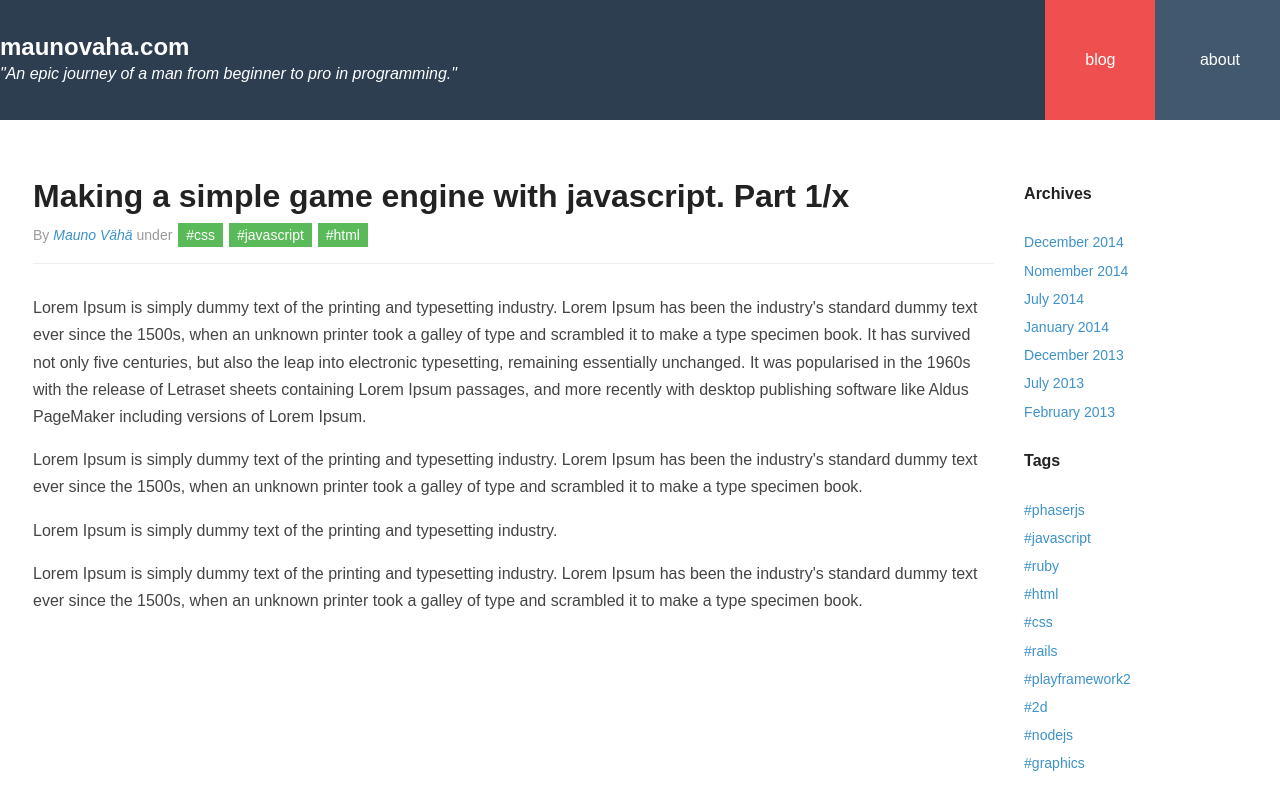
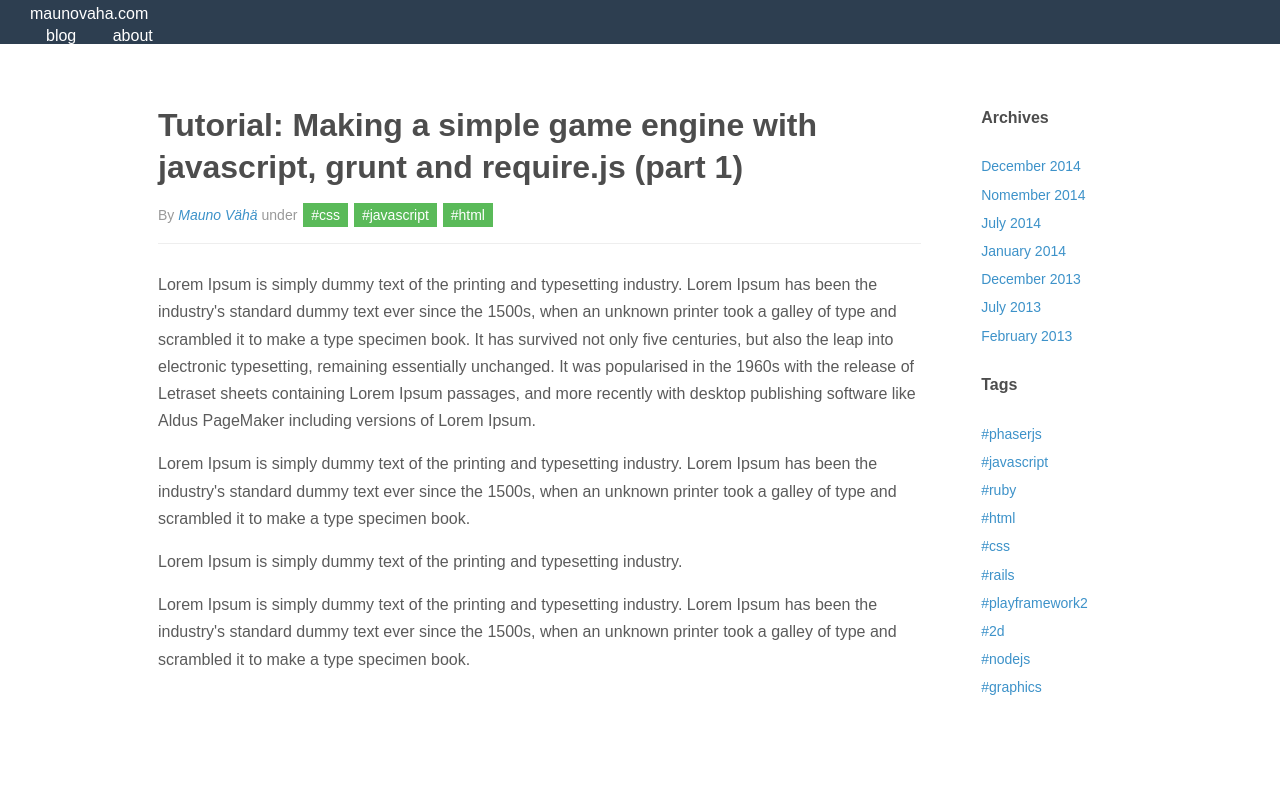
Before and after one commit to maunovaha/maunovaha.com, a Jekyll site: the page built from index.html, in a window 1280 px wide. Shown: the top 810 px of the page. Built offline with Jekyll 4.4.1, drawn with Linux system fonts in a browser that asks for light colours.

Commit message:
Reformats blog template and styles

```diff
--- a/_layouts/default.html
+++ b/_layouts/default.html
@@ -14,11 +14,8 @@
 
 <header class="site-header">
   <div class="content pure-g">
-    <div class="pure-u-1 pure-u-lg-16-24">
-      <h1><a href="/blog">maunovaha.com</a></h1>
-      <p><em>"An epic journey of a man from beginner to pro in programming."</em></p>
-    </div>
-    <div class="pure-u-1 pure-u-lg-8-24">
+    <div class="pure-u-1">
+      <a href="/blog" class="pure-menu-heading">maunovaha.com</a>
       <nav>
         <ul>
           <li><a href="/blog" class="selected">Blog</a></li>
@@ -27,6 +24,22 @@
       </nav>
     </div>
   </div>
+  <!--
+  <div class="content pure-g">
+    <div class="pure-u-1 pure-u-lg-19-24">
+      <h1><a href="/blog">maunovaha.com</a></h1>
+      <p><em>"An epic journey of a man from beginner to pro in programming."</em></p>
+    </div>
+    <div class="pure-u-1 pure-u-lg-5-24">
+      <nav>
+        <ul>
+          <li><a href="/blog" class="selected">Blog</a></li>
+          <li><a href="/about">About</a></li>
+        </ul>
+      </nav>
+    </div>
+  </div>
+  -->
 </header>
 
 <!--
@@ -52,7 +65,7 @@
     <!-- start of {{ post }}-->
     <article>
       <header class="post-header">
-        <h1 class="post-title">Making a simple game engine with javascript. Part 1/x</h1>
+        <h1 class="post-title">Tutorial: Making a simple game engine with javascript, grunt and require.js (part 1)</h1>
         <p class="post-meta">By <a href="/about" class="post-author"><em>Mauno Vähä</em></a> under <a href="#" class="post-tag">#CSS</a> <a href="#" class="post-tag">#JavaScript</a> <a href="#" class="post-tag">#HTML</a></p>
       </header>
       <p>
--- a/_sass/_base.scss
+++ b/_sass/_base.scss
@@ -6,7 +6,7 @@
 
 body {
   line-height: 1.7em;
-  color: #444;
+  color: #5b5b5b;
   /*font-size: 13px;*/
 }
 
@@ -17,7 +17,7 @@ h4,
 h5,
 h6,
 label {
-  color: #222;
+  color: #4D4D4D;
 }
 
 /*
--- a/_sass/_content.scss
+++ b/_sass/_content.scss
@@ -1,24 +1,24 @@
 .site-content {
-  max-width: 1280px;
-  margin: 33px auto;
-  padding: 0px 33px;
+  max-width: 1024px;
+  margin: 30px auto;
+  padding: 0px 30px;
 }
 
 .site-content .post {
   .post-header {
     border-bottom: 1px solid #eee;
-    margin-bottom: 30px;
+    margin-bottom: 27px;
   }
 
   .post-header .post-title {
     margin: 0px;
-    line-height: 32px;
+    line-height: 42px;
   }
 
   .post-header .post-meta {
     color: #999;
     font-size: 14px;
-    margin-top: 10px;
+    /*margin-top: 20px;*/
 
     a,
     a:visited,
@@ -58,7 +58,7 @@
 }
 
 .site-content .post-navigation {
-  padding-left: 30px;
+  padding-left: 60px;
 
   .post-navigation-group:first-child h4 {
     margin-top: 0px;
--- a/_sass/_header.scss
+++ b/_sass/_header.scss
@@ -4,10 +4,9 @@
 
 .site-header .content {
   color: #fff;
-  max-width: 1280px;
-  /* padding: 0px 33px; */
+  /*max-width: 1280px;*/
+  padding: 0px 30px;
   margin: 0 auto;
-  text-align: center;
 
   a,
   a:visited,
@@ -28,7 +27,8 @@
   }
 
   h1 {
-    margin: 33px 0px 0px 0px;
+    margin: 10px 0px 10px 0px;
+    font-size: 16px;
   }
 
   p {
@@ -36,7 +36,7 @@
   }
 
   nav {
-    margin: 22px 0px 0px 0px; /* 22px 0px 20px 0px; */
+    /*margin: 22px 0px 0px 0px; */ /* 22px 0px 20px 0px; */
   }
 
   ul {
@@ -44,7 +44,6 @@
     margin: 0px;
     list-style: none;
     line-height: 16px;
-    background: #42586F;
   }
 
   ul li {
@@ -56,12 +55,11 @@
 
   ul li a {
     margin: 0px;
-    padding: 33px 40px;
+    padding: 0px 16px;  /* 33px 40px; */
     float: left;
   }
 
   ul li a.selected {
-    background: #ef504f;
     text-decoration: none;
   }
 }
@@ -69,11 +67,8 @@
 @media screen and (min-width: 64em) {
 
   .site-header .content {
-    text-align: left;
 
-    h1 {
-      font-size: 24px;
-    }
+    /*
 
     nav {
       margin: 0px;
@@ -89,5 +84,6 @@
       background: #ef504f;
       text-decoration: none;
     }
+    */
   }
 }
```
